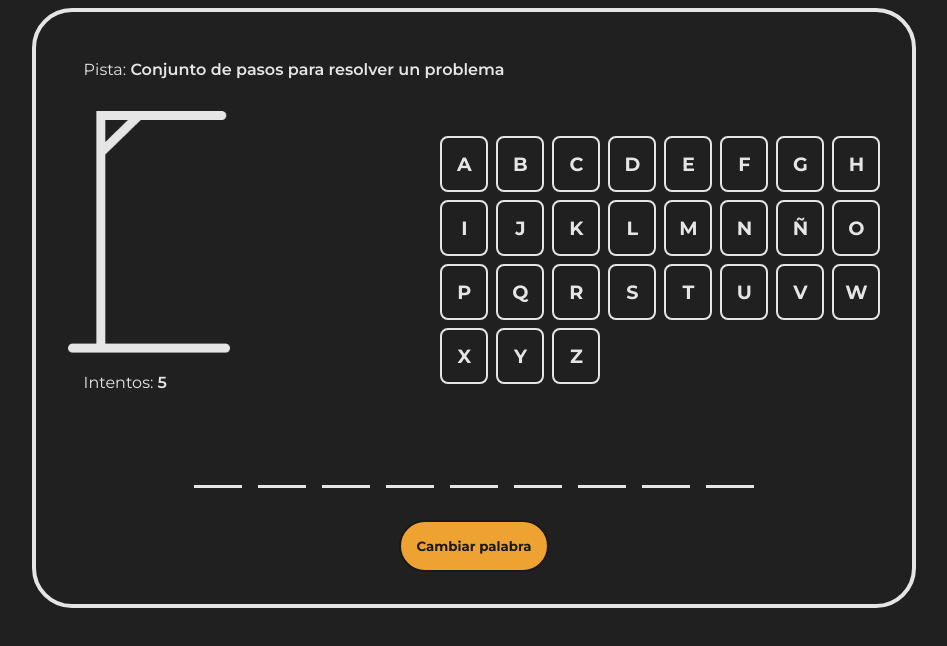
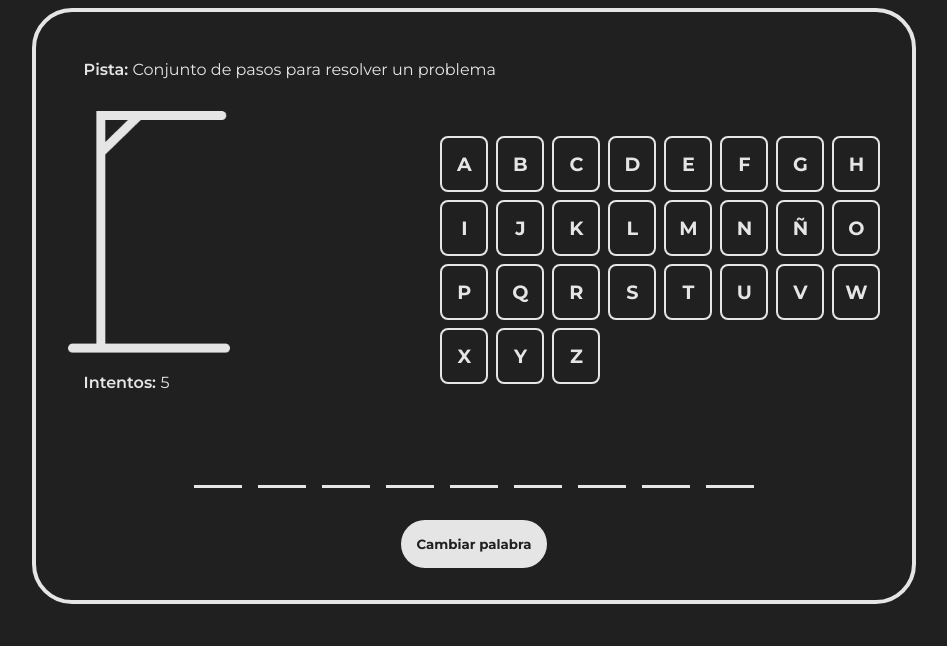
Before and after one commit to MarcosPrograma/js-ahorcado, a plain HTML site: page index.html in a window 1280 px wide. Shown: the whole page, without its empty margins (166-1113 px from the left). Drawn offline with Linux system fonts and the light colour scheme.

Commit message:
comments & fixedButton

```diff
--- a/main.js
+++ b/main.js
@@ -1,3 +1,4 @@
+// ------------------------------ Variables ------------------------------
 let palabras = ["CILSA", "JAVASCRIPT", "ALGORITMO", "SERVIDOR", "FRONTEND", "BACKEND", "VARIABLE", "PIXEL"];
 
 let ayudas = [
@@ -11,20 +12,21 @@ let ayudas = [
     "Unidad mínima de una imagen digital"
 ];
 
-let cantPalabras = 0;
-let intRestantes = 0;
-let posActual;
-let palabraActual = [];
-let cantAciertos = 0;
-let cajitasPalabraActual = [];
-let cantAcertar;
-let juegoTerminado = false;
+let cantPalabras = 0; //contador de palabras jugadas para saber cuando reiniciar el arreglo
+let intRestantes = 0; //contador de intentos permitidos antes de perder
+let posActual; //indice de la palabra seleccionada en la ronda
+let palabraActual = []; //areglos con letras separadas de la palabra seleccionadas
+let cantAciertos = 0; //contador de letras acertadas
+let cajitasPalabraActual = []; //cajitas donde se muestras las letras
+let cantAcertar; //cantidad total de letras de la palabra para saber cuantos aciertos se necesitan para ganar
+let juegoTerminado = false; //saber cuando se termina (para lógica de ganar o perder)
 
+//------------------------------ Funcion principal para inicializar y reiniciar ------------------------------
 function cargarNuevaPalabra() {
-    posActual = Math.floor(Math.random() * palabras.length); //elegir palabras random del arreglo
+    posActual = Math.floor(Math.random() * palabras.length); //elegir palabras random del arreglo por su indice
     //console.log(posActual);
 
-    // reinicio
+    //si ya se jugaron las palabras, reiniciar el arreglo
     cantPalabras++;
     if (cantPalabras > palabras.length) {
         palabras = ["JAVASCRIPT", "ALGORITMO", "SERVIDOR", "FRONTEND", "BACKEND", "VARIABLE", "PIXEL", "CILSA"];
@@ -43,47 +45,51 @@ function cargarNuevaPalabra() {
     let palabra = palabras[posActual];
     cantAcertar = palabra.length;
     cantAciertos = 0;
-    palabraActual = palabra.split('');
+    palabraActual = palabra.split(''); //convertir string en array de letras
     //console.log(palabraActual);
     juegoTerminado = false;
 
-    document.getElementById("palabra").innerHTML = ""; //vaciar divs
+    document.getElementById("palabra").innerHTML = ""; //vaciar los inputs
 
+    //crear inputs para cada letra de la palabra que salga
     for (let i = 0; i < palabra.length; i++) {
         var cajaLetras = document.createElement("input");
-
         cajaLetras.type = "text";
-        cajaLetras.readOnly = true;
+        cajaLetras.readOnly = true; //no puede escribir sobre el input
         cajaLetras.className = "letra";
-
         document.getElementById("palabra").appendChild(cajaLetras);
     }
 
     cajitasPalabraActual = document.getElementsByClassName("letra");
+
+    //reiniciar variables y valores
     intRestantes = 5;
     document.getElementById("intentos").innerHTML = intRestantes;
-
     document.getElementById("imagen-ahorcado").src = "img/step_1.png";
-
     document.getElementById("pista").innerHTML = ayudas[posActual];
 
+    //eliminar palabra ya jugada de la ronda
     palabras.splice(posActual, 1);
     ayudas.splice(posActual, 1);
+
     generarTeclado();
 }
 
+//------------------------------ Teclado virtual ------------------------------
 function generarTeclado() {
     const contenedorTeclado = document.getElementById("teclado")
-    contenedorTeclado.innerHTML = "";
+    contenedorTeclado.innerHTML = ""; //limpiar teclado de la anterior palabra
 
-    const alfabeto = "ABCDEFGHIJKLMNÑOPQRSTUVWXYZ".split("");
+    const alfabeto = "ABCDEFGHIJKLMNÑOPQRSTUVWXYZ".split(""); //crear arreglo del abecedario
+    //crear un boton html por cada letra
     for (let i = 0; i < alfabeto.length; i++) {
         let letra = alfabeto[i];
         let boton = document.createElement("button");
         boton.className = "tecla";
         boton.innerText = letra;
-        boton.id = "btn-" + letra; //dar id
+        boton.id = "btn-" + letra; //dar id (btn-a, btn-b, btn-c, etc)
 
+        //propiedad/evento para que se pueda cliquear
         boton.addEventListener("click", () => {
             if (!juegoTerminado) {
                 procesarLetra(letra);
@@ -95,11 +101,13 @@ function generarTeclado() {
     }
 }
 
-//lógica de perder o ganar
+//------------------------------ Lógica de acertar o error ------------------------------
 function procesarLetra(letra) {
     let acerto = false;
 
+    //recorrer la palabra para chequear si la letra ingresada coincide con alguna
     for (let i = 0; i < palabraActual.length; i++) {
+        //validar letra ingresada, si es correcta, se muestra en la cajita correspondiente
         if (palabraActual[i] === letra) {
             cajitasPalabraActual[i].value = letra;
             acerto = true;
@@ -107,7 +115,7 @@ function procesarLetra(letra) {
         }
     }
 
-    //si acerto, se pinta de verde
+    //si acerto la palabra, se chequea si gano, en caso de que si, se pinta de verde
     if (acerto === true) {
         if (cantAcertar === cantAciertos) {
             juegoTerminado = true;
@@ -116,13 +124,14 @@ function procesarLetra(letra) {
             }
         }
     }
-    else { //si erra, se pinta de rojo
+    else {
         intRestantes--;
-        let errores = 5 - intRestantes;
+        let errores = 5 - intRestantes; //calcular el paso de la imagen
 
         document.getElementById("intentos").innerHTML = intRestantes;
         document.getElementById("imagen-ahorcado").src = "img/step_" + errores + ".png";
 
+        //revisamos si perdio, en caso de que si, pintar cajas de rojo
         if (intRestantes <= 0) {
             juegoTerminado = true;
             for (let i = 0; i < palabraActual.length; i++) {
@@ -132,12 +141,13 @@ function procesarLetra(letra) {
     }
 }
 
-//evento del teclado fisico
+//------------------------------ Lógica de acertar o error ------------------------------
 document.addEventListener('keydown', event => {
     if (!juegoTerminado && esLetra(event.key)) {
         //alert(event.key);
-        let letra = event.key.toUpperCase();
+        let letra = event.key.toUpperCase(); //normalizamos entradas de mayusculas
 
+        //buscar el botón del teclado virtual por id, si el boton existe y no esta desahabilitado, se desahabilita
         let botonVirtual = document.getElementById("btn-" + letra);
         if(botonVirtual && !botonVirtual.disabled){
             botonVirtual.disabled = true;
@@ -146,9 +156,10 @@ document.addEventListener('keydown', event => {
     }
 });
 
-//funcion para corroborar que es una letra
+//------------------------------ Funcion para validar si es letra ------------------------------
 function esLetra(str) {
     return str.length === 1 && str.match(/[a-zñ]/i);
 }
 
+//===============================================================================================
 cargarNuevaPalabra();
--- a/style.css
+++ b/style.css
@@ -34,7 +34,7 @@ img{
     gap: 2rem;
 }
 
-/* ----------------- PALABRA ----------------- */
+/* ----------------- Interfaz del juego ----------------- */
 h2{
     border-bottom: 1px solid #E5E5E5;;
     text-align: center;
@@ -96,27 +96,33 @@ h2{
     background-color: rgb(218, 119, 119)
 }
 
-/* ----------------- DATOS ----------------- */
+/* ----------------- Interfaz para los datos ----------------- */
 
 h3{
     margin: 1rem;
-    font-weight: normal;
+    font-weight: 600;
     font-size: 1rem;
 }
 
 h3 span{
-    font-weight: 600;
+    font-weight: normal;
 }
 
 button{
     display: block;
     width: fit-content;
     margin: auto;
-    background-color: rgb(238, 162, 49);
-    color: #191919;
-    border: 2px solid #191919;
+    background-color: #E5E5E5;
+    color: #202020;
+    border: none;
     border-radius: 40px;
     font-weight: bold;
     padding: 1rem;
     cursor: pointer;
 }
+
+button:hover{
+    background-color: #202020;
+    color: #E5E5E5;
+    border: 2px solid #E5E5E5;;
+}
```
